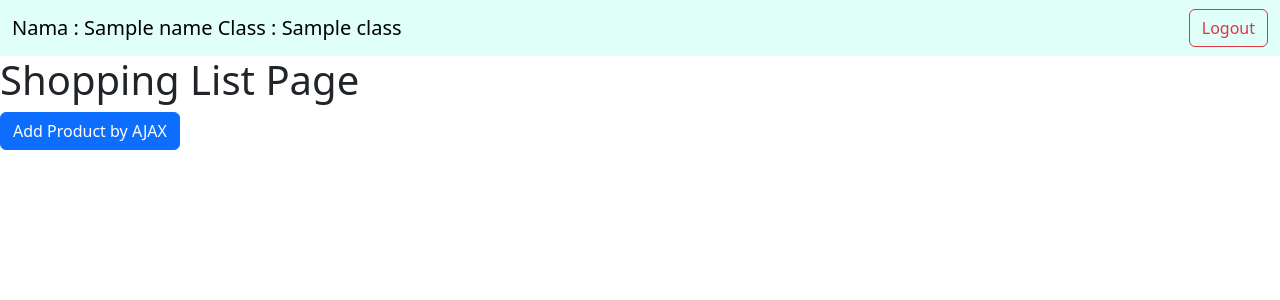
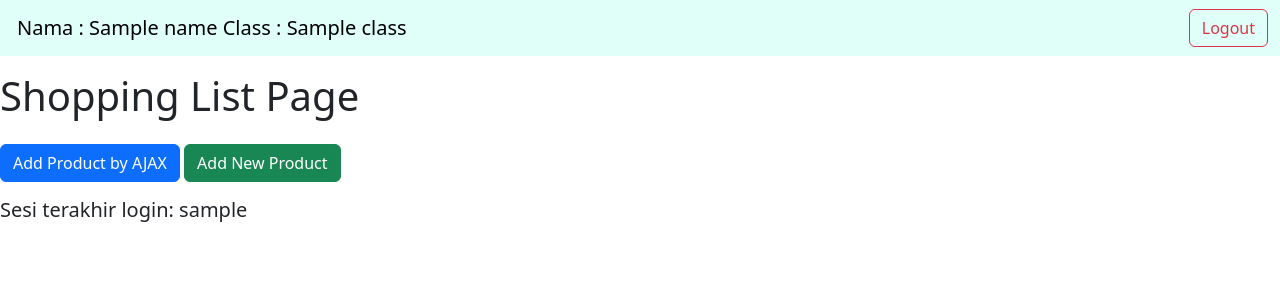
Before and after one commit to marsyarahmadani/shopping-list, a Django app: template main/templates/main.html in a window 1280 px wide. Shown: the top 300 px of the page. Run offline with Django 4.2, Linux system fonts and the light colour scheme; the template is opened without the code that fills it: most values are stand-ins (such as "Sample title", 1, 10 or a date in 2020).

Commit message:
Tutorial 5 part 2

```diff
--- a/main/templates/main.html
+++ b/main/templates/main.html
@@ -4,14 +4,14 @@
 
     <nav class="navbar" style="background-color: #e0fff9;">
     <div class="container-fluid">
-        <a class="navbar-brand" href="#">Nama : {{name}}                        Class : {{class}}</a>
+        <a class="navbar-brand" href="#" style="padding: 5px 5px 5px 5px;">Nama : {{name}}                        Class : {{class}}</a>
         <a href="{% url 'main:logout' %}" class="ml-auto">
             <button class="btn btn-outline-danger" type="button">Logout</button>
         </a>
         </div>
     </nav>
 
-
+    <p></p>
     <h1>Shopping List Page</h1>
 
 
@@ -92,17 +92,15 @@
         </div>
     </div>
 </div>
+<p></p>
+<button type="button" class="btn btn-primary" data-bs-toggle="modal" data-bs-target="#exampleModal">Add Product by AJAX</button>
+<a href="{% url 'main:create_product' %}" class="btn btn-success" >Add New Product</a>
 
-<button type="button" class="btn btn-primary" data-bs-toggle="modal" data-bs-target="#exampleModal">Add Product by AJAX</button>
+<p></p>
+<h5>Sesi terakhir login: {{ last_login }}</h5>
 
 
 <br />
-
-<!-- <a href="{% url 'main:create_product' %}">
-    <button>
-        Add New Product
-    </button>
-</a> -->
 <br />
 <br />
 
```
